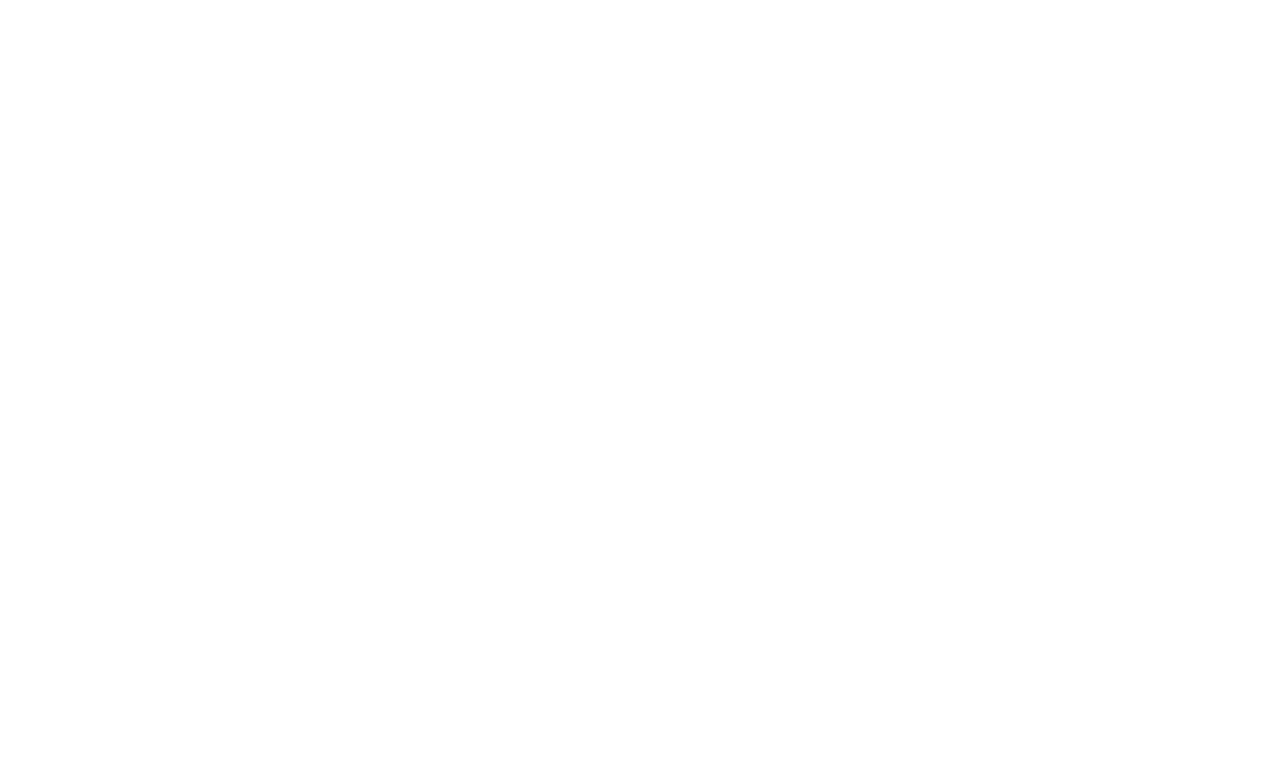
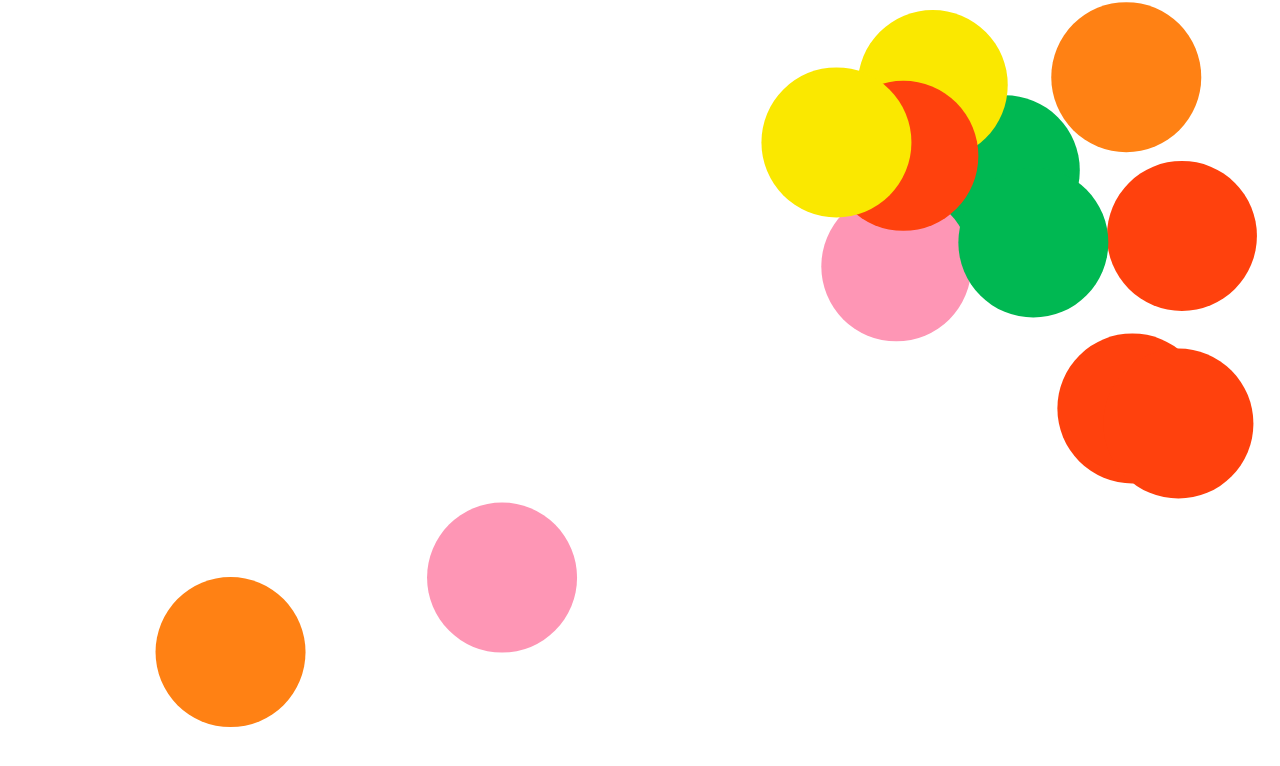
Before and after one commit to ahmedali201720/javascipt-workspace-2024, a plain HTML site: page bouncing-balls/index.html in a window 1280 px wide. Drawn offline with Linux system fonts and the light colour scheme.

Commit message:
bouncing balls v3

```diff
--- a/bouncing-balls/index.html
+++ b/bouncing-balls/index.html
@@ -5,6 +5,10 @@
     <meta name="viewport" content="width=device-width, initial-scale=1.0" />
     <title>Bouncing Balls</title>
     <link rel="icon" type="image/png" href="../img/js-logo.png" />
+    <link rel="stylesheet" href="./style.css" />
   </head>
-  <body></body>
+  <body>
+    <canvas id="bouncingBalls"></canvas>
+    <script type="text/javascript" src="./script.js"></script>
+  </body>
 </html>
--- a/bouncing-balls/script.js
+++ b/bouncing-balls/script.js
@@ -0,0 +1,80 @@
+const canvas = document.querySelector("#bouncingBalls");
+
+if (canvas) {
+  const context = canvas.getContext("2d");
+  const Ball = function (x, y, fill = "#ff0000", radius) {
+    this.color = fill;
+    this.radius = radius;
+    this.x = x;
+    this.y = y;
+    this.direction = Math.random() * Math.PI * 2;
+    this.speed = Math.random() * 2.5 + 1;
+  };
+
+  Ball.prototype = {
+    updatePosition: function (width, height) {
+      this.x += Math.cos(this.direction) * this.speed;
+      this.y += Math.sin(this.direction) * this.speed;
+      if (this.x - this.radius < 0) {
+        this.x = this.radius;
+        this.direction = Math.atan2(
+          Math.sin(this.direction),
+          Math.cos(this.direction) * -1
+        );
+      } else if (this.x + this.radius > width) {
+        this.x = width - this.radius;
+        this.direction = Math.atan2(
+          Math.sin(this.direction),
+          Math.cos(this.direction) * -1
+        );
+      }
+      if (this.y - this.radius < 0) {
+        this.y = this.radius;
+        this.direction = Math.atan2(
+          Math.sin(this.direction) * -1,
+          Math.cos(this.direction)
+        );
+      } else if (this.y + this.radius > height) {
+        this.y = height - this.radius;
+        this.direction = Math.atan2(
+          Math.sin(this.direction) * -1,
+          Math.cos(this.direction)
+        );
+      }
+    },
+  };
+
+  const balls = new Array();
+  let x = canvas.getBoundingClientRect().width;
+  let y = canvas.getBoundingClientRect().height;
+
+  balls.push(new Ball(x, y, "#FF410D", 75));
+  balls.push(new Ball(x, y, "#00B852", 75));
+  balls.push(new Ball(x, y, "#FE96B5", 75));
+  balls.push(new Ball(x, y, "#FAE800", 75));
+  balls.push(new Ball(x, y, "#FF410D", 75));
+  balls.push(new Ball(x, y, "#00B852", 75));
+  balls.push(new Ball(x, y, "#FF410D", 75));
+  balls.push(new Ball(x, y, "#FF410D", 75));
+  balls.push(new Ball(x, y, "#FF8114", 75));
+  balls.push(new Ball(x, y, "#FF8114", 75));
+  balls.push(new Ball(x, y, "#FAE800", 75));
+  balls.push(new Ball(x, y, "#FE96B5", 75));
+
+  function loop() {
+    window.requestAnimationFrame(loop);
+    let height = canvas.getBoundingClientRect().height;
+    let width = canvas.getBoundingClientRect().width;
+    context.canvas.width = width;
+    context.canvas.height = height;
+    balls?.forEach((ball) => {
+      context.fillStyle = ball.color;
+      context.beginPath();
+      context.arc(ball.x, ball.y, ball.radius, 0, Math.PI * 2);
+      context.fill();
+      ball.updatePosition(width, height);
+    });
+  }
+
+  loop();
+}
--- a/bouncing-balls/style.css
+++ b/bouncing-balls/style.css
@@ -0,0 +1,15 @@
+body {
+  position: relative;
+  padding: 0;
+  margin: 0;
+  box-sizing: border-box;
+  min-height: 100vh;
+}
+
+canvas {
+  position: absolute;
+  top: 0;
+  left: 0;
+  width: 100%;
+  height: 100%;
+}
```
